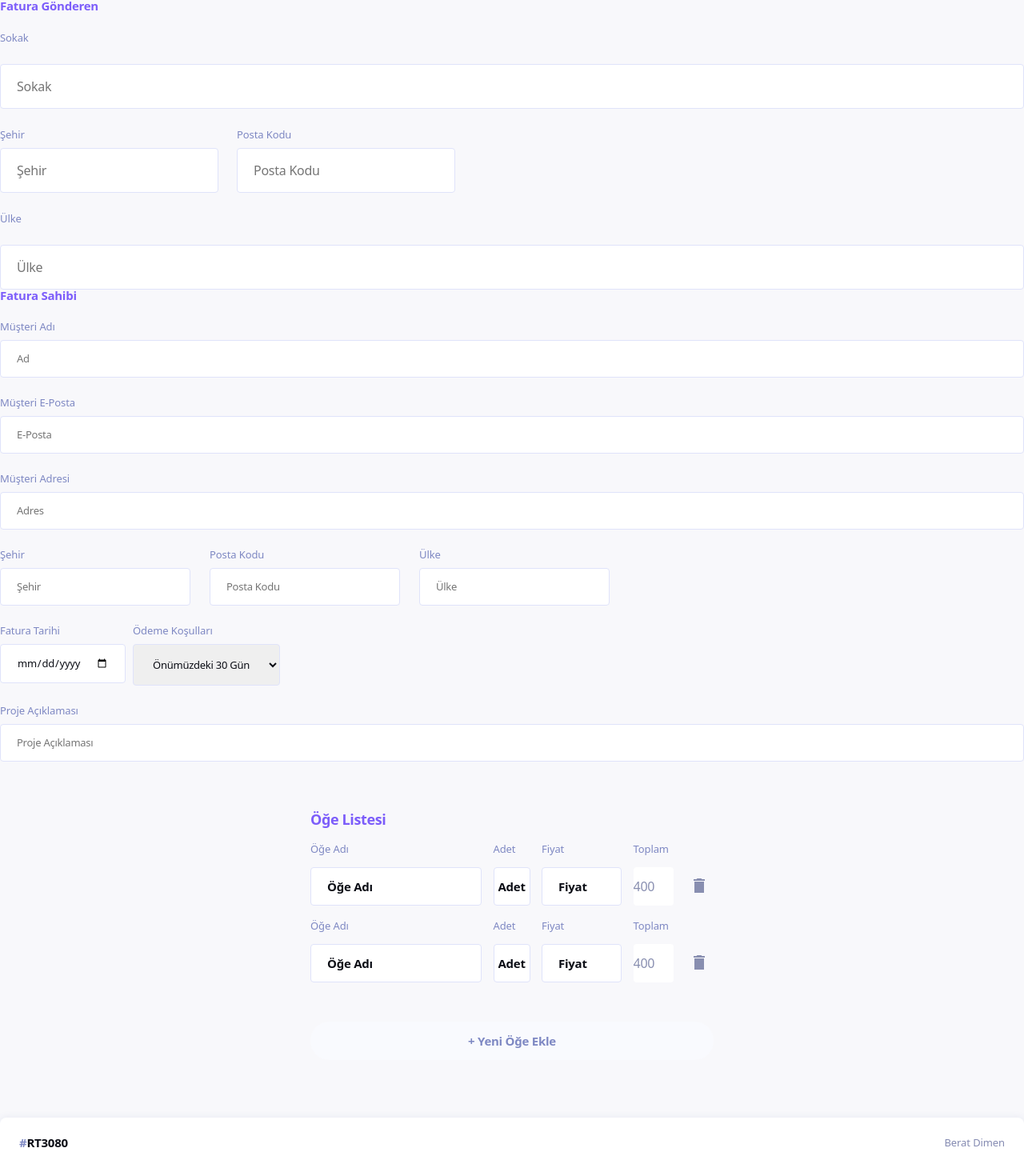
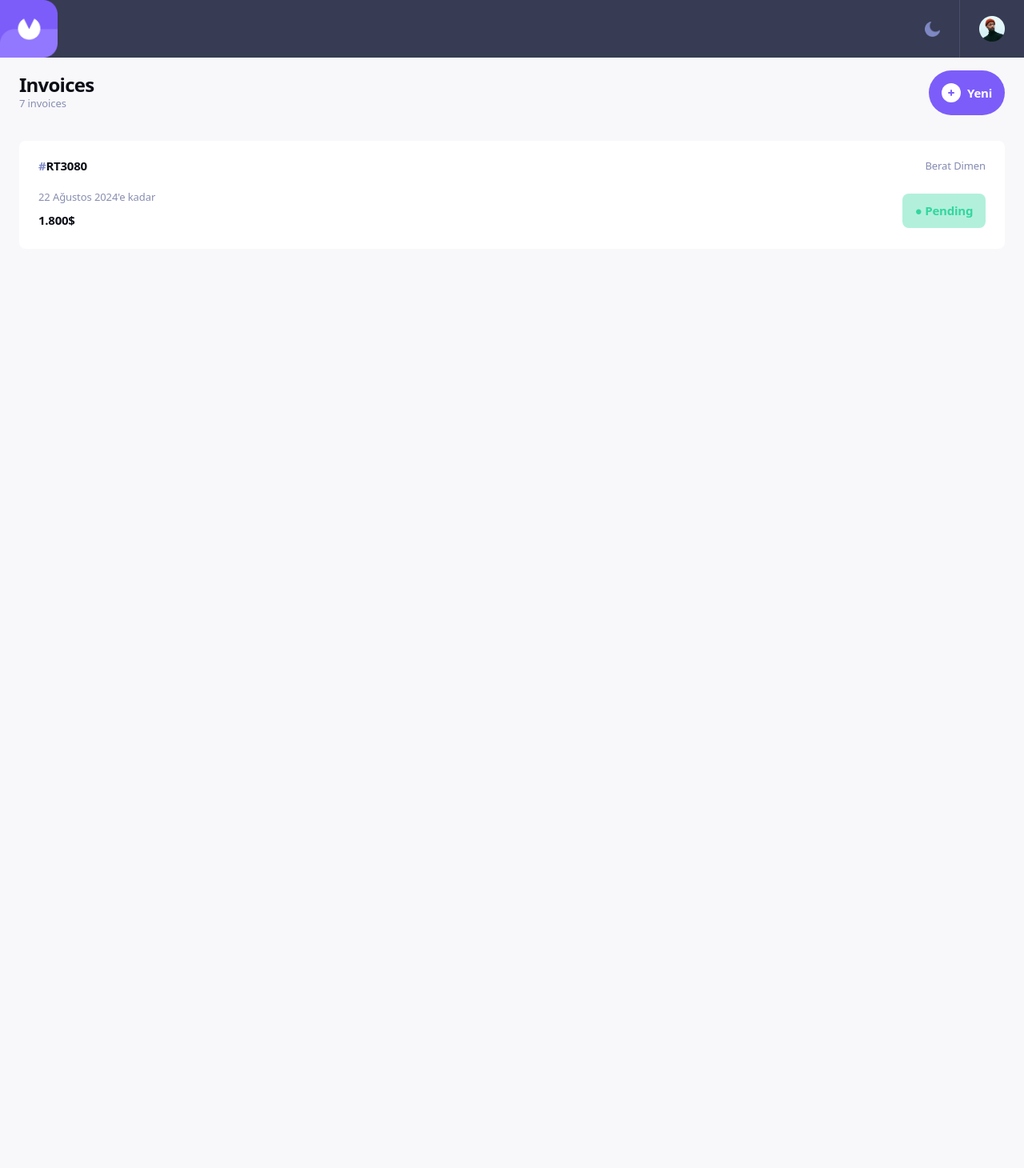
Before and after one commit to beratdimen/invoice-app, a Next.js app: page / in a window 1280 px wide. Shown: the top 1460 px of the page at 80% size. After the commit the page ends 800 px from the top, so only its background shows below. Built offline with nearby package versions, Linux system fonts and the light colour scheme.

Commit message:
projenin yeni invoice ekleme işlemi yapıldı ve diğer pageler ona göre uyarlandıı

```diff
--- a/app/globals.css
+++ b/app/globals.css
@@ -1,3 +1,50 @@
+/* CSS RESET */
+*,
+*::before,
+*::after {
+  box-sizing: border-box;
+}
+
+* {
+  margin: 0;
+}
+
+body {
+  line-height: 1.5;
+  -webkit-font-smoothing: antialiased;
+}
+
+img,
+picture,
+video,
+canvas,
+svg {
+  display: block;
+  max-width: 100%;
+}
+
+input,
+button,
+textarea,
+select {
+  font: inherit;
+}
+
+p,
+h1,
+h2,
+h3,
+h4,
+h5,
+h6 {
+  overflow-wrap: break-word;
+}
+
+#root,
+#__next {
+  isolation: isolate;
+}
+
 body {
   font-family: system-ui;
   background-color: #f8f8fb;
@@ -10,6 +57,11 @@ h3 {
   letter-spacing: -0.25px;
   text-align: left;
   color: #7c5dfa;
+}
+form {
+  display: flex;
+  flex-direction: column;
+  gap: 16px;
 }
 
 input,
--- /dev/null
+++ b/app/invoice/page.jsx
@@ -0,0 +1,9 @@
+import AddInvoice from "@/components/invoice-add";
+
+export default function InvoicePAge() {
+  return (
+    <>
+      <AddInvoice />
+    </>
+  );
+}
--- a/app/page.js
+++ b/app/page.js
@@ -1,14 +1,9 @@
-import BillTo from "@/components/bill-to";
-
-import BillForm from "@/components/bill-form";
-import InvoiceAddPage from "./fatura-ekleme/page";
-import InvoiceCard from "@/components/invoice-card";
+import InvoicePAge from "./invoice/page";
 
 export default function Home() {
   return (
     <>
-      <InvoiceAddPage />
-      <InvoiceCard />
+      <InvoicePAge />
     </>
   );
 }
--- a/components/bill-form/bill-form.css
+++ b/components/bill-form/bill-form.css
@@ -7,6 +7,10 @@
 .city {
   display: flex;
   gap: 23px;
+
+  input {
+    width: 100%;
+  }
 
   div {
     display: grid;
--- a/components/bill-to/style.css
+++ b/components/bill-to/style.css
@@ -24,6 +24,9 @@
   .citiesContent {
     display: flex;
     gap: 24px;
+    input {
+      width: 100%;
+    }
   }
 }
 
--- a/app/fatura-ekleme/page.jsx
+++ b/components/fatura-ekleme/index.jsx
@@ -1,15 +1,15 @@
 import BillForm from "@/components/bill-form";
 import BillTo from "@/components/bill-to";
+import FormButtons from "@/components/form-buttons";
 import ItemList from "@/components/item-list/page";
 
 export default function InvoiceAddPage() {
   return (
-    <>
-      <form>
-        <BillForm />
-        <BillTo />
-        <ItemList />
-      </form>
-    </>
+    <form>
+      <BillForm />
+      <BillTo />
+      <ItemList />
+      <FormButtons />
+    </form>
   );
 }
--- /dev/null
+++ b/components/invoice-add/index.jsx
@@ -0,0 +1,40 @@
+"use client";
+import { useState } from "react";
+import InvoiceAddPage from "@/components/fatura-ekleme";
+import InvoiceCard from "../invoice-card";
+import "./style.css";
+import Header from "../header/page";
+import { AddIcon, GoBack } from "@/helpers/icons";
+
+export default function AddInvoice() {
+  const [open, setOpen] = useState(false);
+
+  return (
+    <div className="addInvoiceContainer">
+      {open ? (
+        <div
+          className="commentsRightSideBar"
+          style={{ width: open ? "100%" : "0%", padding: open ? " 20px" : "0" }}
+        >
+          <button onClick={() => setOpen(!open)}>
+            <GoBack /> Go Back
+          </button>
+          <InvoiceAddPage />
+        </div>
+      ) : (
+        <div className="invoiceOverview">
+          <Header />
+          <div className="actions">
+            <h2>
+              Invoices <span>7 invoices</span>
+            </h2>
+            <button onClick={() => setOpen(!open)}>
+              <AddIcon /> Yeni
+            </button>
+          </div>
+          <InvoiceCard />
+        </div>
+      )}
+    </div>
+  );
+}
--- /dev/null
+++ b/components/invoice-add/style.css
@@ -0,0 +1,57 @@
+.invoiceOverview {
+  display: flex;
+  flex-direction: column;
+  gap: 16px;
+}
+
+.addInvoiceContainer {
+  .actions {
+    display: flex;
+    justify-content: space-between;
+    align-items: center;
+    margin-inline: 24px;
+
+    h2 {
+      display: flex;
+      flex-direction: column;
+      gap: 4px;
+      font-size: 24px;
+      font-weight: 700;
+      line-height: 22.08px;
+      letter-spacing: -0.75px;
+      text-align: left;
+      color: #0c0e16;
+
+      span {
+        font-size: 13px;
+        font-weight: 500;
+        line-height: 15px;
+        letter-spacing: -0.10000000149011612px;
+        text-align: left;
+        color: #888eb0;
+      }
+    }
+
+    button {
+      display: flex;
+      gap: 8px;
+      align-items: center;
+    }
+  }
+}
+
+.commentsRightSideBar {
+  position: absolute;
+  height: 100vh;
+  display: flex;
+  flex-direction: column;
+  gap: 16px;
+  transition: all 1s ease;
+  width: fit-content;
+
+  button {
+    display: flex;
+    gap: 8px;
+    align-items: center;
+  }
+}
--- a/components/invoice-card/style.css
+++ b/components/invoice-card/style.css
@@ -3,10 +3,10 @@
   display: flex;
   flex-direction: column;
   gap: 24px;
-  box-shadow: 0px 0 10px #48549f1a;
   background-color: white;
   padding: 24px;
   border-radius: 8px;
+  margin-inline: 24px;
 
   .cardHeader {
     display: flex;
--- a/components/item-list/item-list.css
+++ b/components/item-list/item-list.css
@@ -1,40 +1,6 @@
-/* CSS RESET */
-*, *::before, *::after {
-    box-sizing: border-box;
-}
-
-* {
-    margin: 0;
-}
-
-body {
-    line-height: 1.5;
-    -webkit-font-smoothing: antialiased;
-}
-
-img, picture, video, canvas, svg {
-    display: block;
-    max-width: 100%;
-}
-
-input, button, textarea, select {
-    font: inherit;
-}
-
-p, h1, h2, h3, h4, h5, h6 {
-    overflow-wrap: break-word;
-}
-
-#root, #__next {
-    isolation: isolate;
-}
-
 /* MOBILE */
 .item-list {
-    width: 375px;
-    margin: 0 auto;
-    padding: 24px;
-    color: #777F98;
+  color: #777f98;
 
   h3 {
     font-size: 18px;
@@ -48,7 +14,6 @@ p, h1, h2, h3, h4, h5, h6 {
     display: flex;
     flex-direction: column;
     gap: 49px;
-        padding: 49px 0px;
 
     .new-item {
       display: flex;
@@ -58,19 +23,19 @@ p, h1, h2, h3, h4, h5, h6 {
       justify-content: space-between;
 
       .form-item {
-                display:  flex;
+        display: flex;
         flex-direction: column;
         gap: 9px;
 
         input {
           width: 327px;
           height: 48px;
-                    border: 1px solid #DFE3FA;
+          border: 1px solid #dfe3fa;
           padding-left: 20px;
         }
 
         input::placeholder {
-                    color: #0C0E16;
+          color: #0c0e16;
           font-size: 15px;
           font-weight: 700;
           line-height: 15px;
@@ -95,7 +60,7 @@ p, h1, h2, h3, h4, h5, h6 {
         input {
           width: 70px;
           border: none;
-                    color: #888EB0;
+          color: #888eb0;
         }
       }
 
@@ -105,8 +70,7 @@ p, h1, h2, h3, h4, h5, h6 {
         flex-grow: 0;
         flex-shrink: 0;
         margin-bottom: 12px;
-                color: #888EB0;
-
+        color: #888eb0;
       }
     }
   }
@@ -121,18 +85,18 @@ p, h1, h2, h3, h4, h5, h6 {
     height: 48px;
     border-radius: 24px;
     border: none;
-        color: #7E88C3;
-        background-color: #F9FAFE;
+    color: #7e88c3;
+    background-color: #f9fafe;
     transition: background-color 0.5s ease;
   }
 
   .add-new-button:hover {
-        background-color: #DFE3FA;
+    background-color: #dfe3fa;
   }
 }
 
 /* RESPONSIVE */
-@media(width >= 768px) {
+@media (width >= 768px) {
   .item-list {
     width: 616px;
     padding: 56px;
@@ -158,11 +122,11 @@ p, h1, h2, h3, h4, h5, h6 {
           input {
             width: 214px;
             height: 48px;
-                        border: 1px solid #DFE3FA;
+            border: 1px solid #dfe3fa;
           }
 
           input::placeholder {
-                        color: #0C0E16;
+            color: #0c0e16;
             font-size: 15px;
             font-weight: 700;
             line-height: 15px;
@@ -204,7 +168,7 @@ p, h1, h2, h3, h4, h5, h6 {
 }
 
 label {
-    color: #7E88C3;
+  color: #7e88c3;
   font-size: 13px;
   font-weight: 500;
   line-height: 15px;
--- a/helpers/icons/index.jsx
+++ b/helpers/icons/index.jsx
@@ -1,5 +1,51 @@
 export function DeleteIcon() {
-    return (
-        <svg xmlns="http://www.w3.org/2000/svg" width="24px" height="24px" viewBox="0 0 24 24"><path fill="currentColor" d="M6 21h12V7H6zM19 4h-3.5l-1-1h-5l-1 1H5v2h14z"/></svg>
-    )
+  return (
+    <svg
+      xmlns="http://www.w3.org/2000/svg"
+      width="24px"
+      height="24px"
+      viewBox="0 0 24 24"
+    >
+      <path
+        fill="currentColor"
+        d="M6 21h12V7H6zM19 4h-3.5l-1-1h-5l-1 1H5v2h14z"
+      />
+    </svg>
+  );
 }
+
+export function AddIcon() {
+  return (
+    <svg
+      width="24"
+      height="24"
+      viewBox="0 0 32 32"
+      fill="none"
+      xmlns="http://www.w3.org/2000/svg"
+    >
+      <circle cx="16" cy="16" r="16" fill="white" />
+      <path
+        d="M17.3131 21.0234V17.3136H21.0229V14.7333H17.3131V11.0234H14.7328V14.7333H11.0229V17.3136H14.7328V21.0234H17.3131Z"
+        fill="#7C5DFA"
+      />
+    </svg>
+  );
+}
+
+export function GoBack() {
+  return (
+    <svg
+      width="6"
+      height="11"
+      viewBox="0 0 6 11"
+      fill="none"
+      xmlns="http://www.w3.org/2000/svg"
+    >
+      <path
+        d="M4.3418 0.885742L0.113895 5.11364L4.3418 9.34155"
+        stroke="#7C5DFA"
+        stroke-width="2"
+      />
+    </svg>
+  );
+}
```
Also changed, not shown: public/img/Path 2.svg (added). Lines whose indentation alone changed are shown as unchanged.
